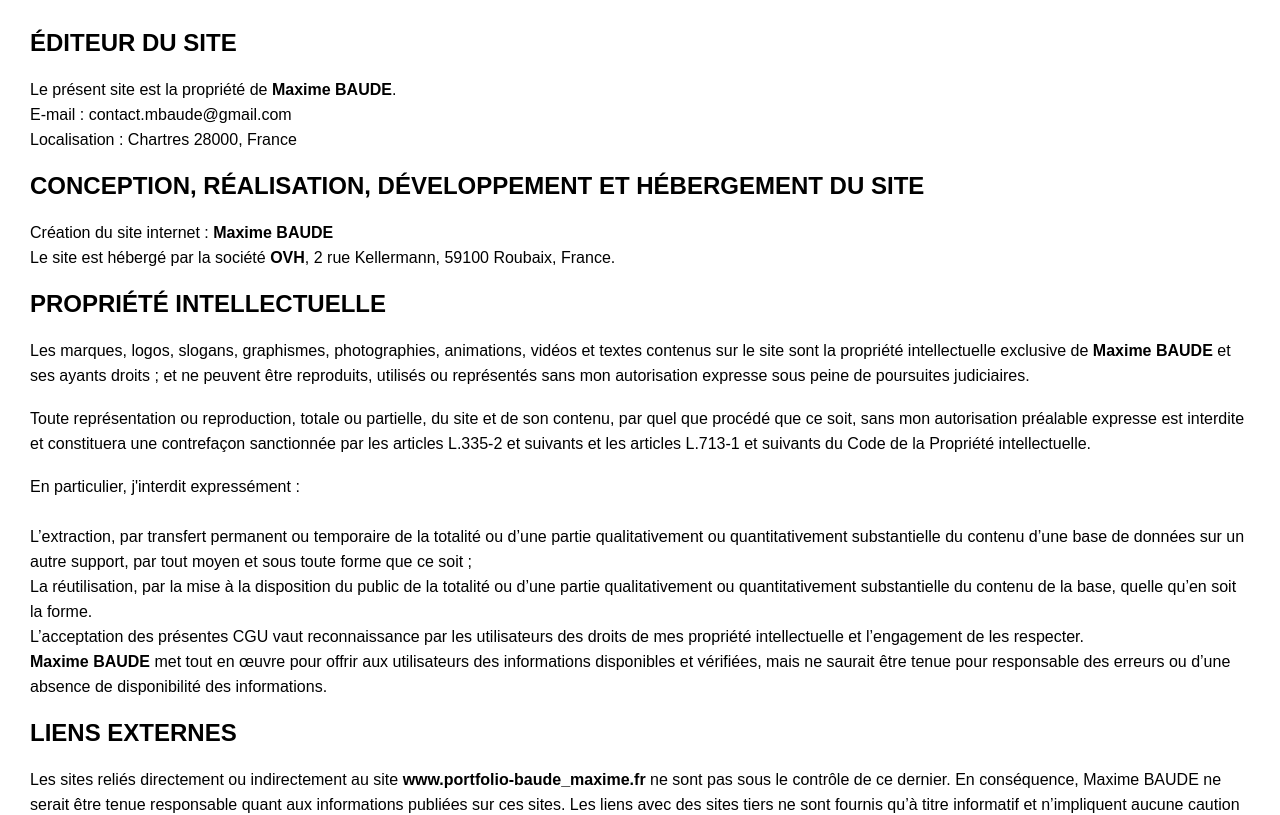
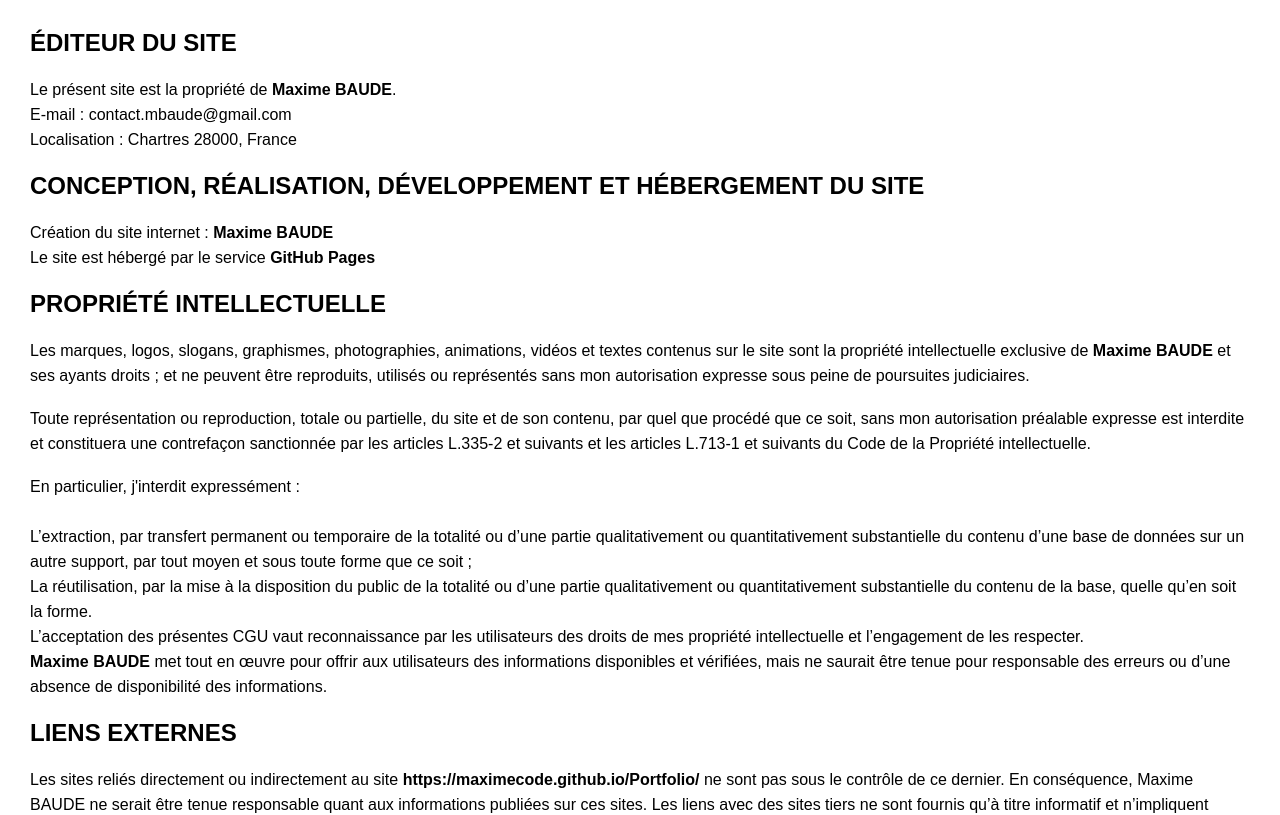
Before and after one commit to MaximeCode/Portfolio, a plain HTML site: page RGPD/mentions_legales.html in a window 1280 px wide. Shown: the part 138-953 px from the top of the page. Drawn offline with Linux system fonts and the light colour scheme.

Commit message:
Modif RGPD

```diff
--- a/RGPD/mentions_legales.html
+++ b/RGPD/mentions_legales.html
@@ -26,8 +26,7 @@
     <!-- Modifier l'héberbegement si retour online -->
     <p>
       Création du site internet : <strong>Maxime BAUDE</strong><br />
-      Le site est hébergé par la société <strong>OVH</strong>, 2 rue Kellermann,
-      59100 Roubaix, France.
+      Le site est hébergé par le service <strong>GitHub Pages</strong>
     </p>
 
     <h2>PROPRI&#201;T&#201; INTELLECTUELLE</h2>
@@ -70,7 +69,7 @@
 
     <p>
       Les sites reliés directement ou indirectement au site
-      <strong>www.portfolio-baude_maxime.fr</strong> ne sont pas sous le
+      <strong>https://maximecode.github.io/Portfolio/</strong> ne sont pas sous le
       contrôle de ce dernier. En conséquence, Maxime BAUDE ne serait être tenue
       responsable quant aux informations publiées sur ces sites. Les liens avec
       des sites tiers ne sont fournis qu’à titre informatif et n’impliquent
```
Also changed, not shown: RGPD/pol_de_conf.html (+1 -1 lines).
